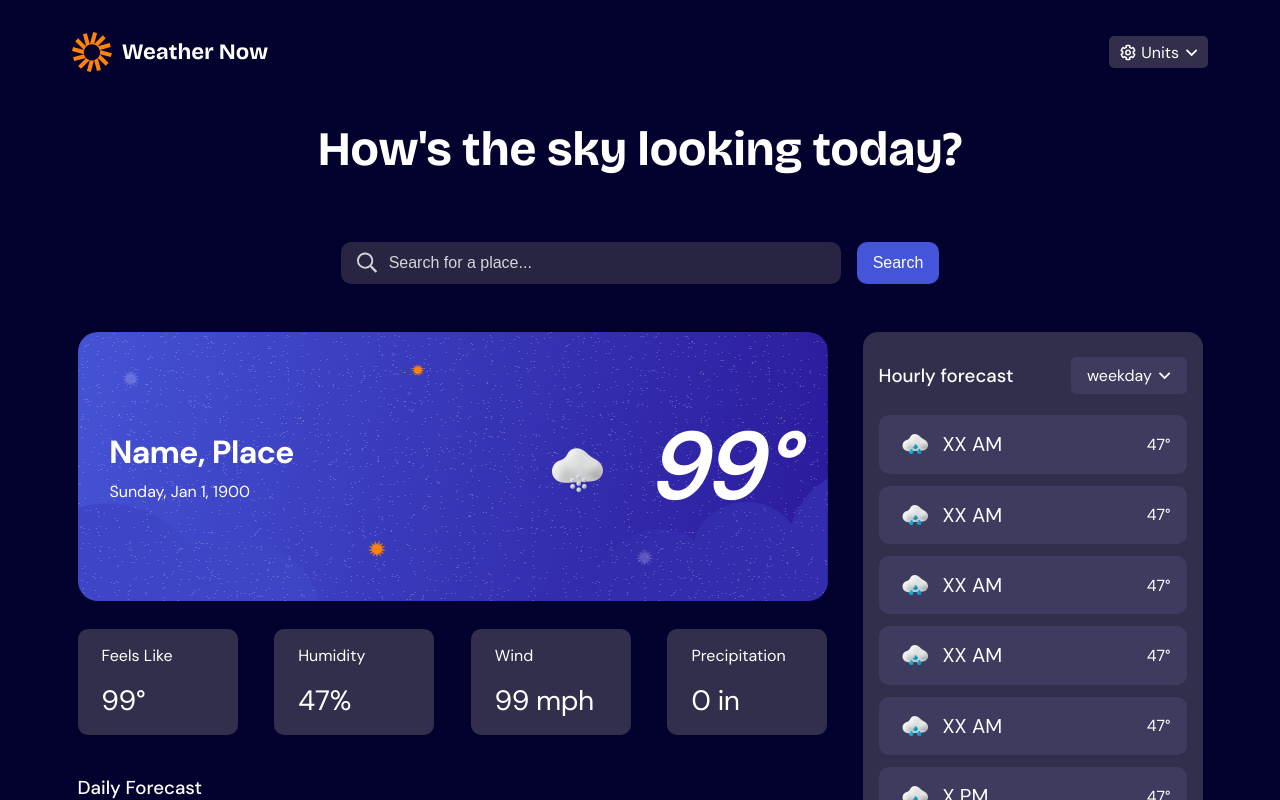
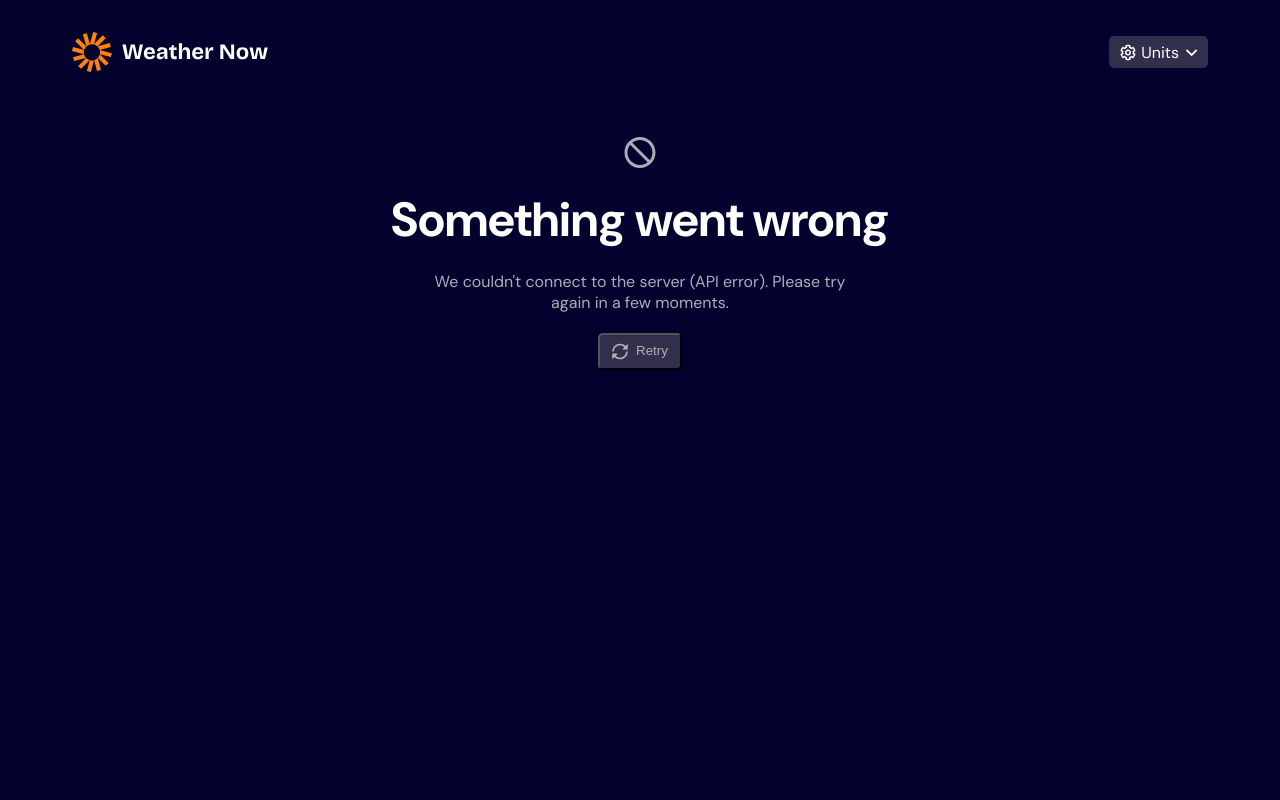
Before and after one commit to smajewski1980/react-weather-app, a React (Vite) app: page / in a window 1280 px wide. Shown: the top 800 px of the page. Built offline with nearby package versions, Linux system fonts and the light colour scheme.

Commit message:
created the error component

```diff
--- /dev/null
+++ b/components/Error/Error.jsx
@@ -0,0 +1,31 @@
+import styles from "./Error.module.css";
+
+const Error = () => {
+  return (
+    <div
+      role='alert'
+      aria-live='assertive'
+      aria-describedby=''
+      className={styles.errorWrapper}
+    >
+      <img
+        src='../../src/assets/images/icon-error.svg'
+        alt='error'
+      />
+      <h2>Something went wrong</h2>
+      <p>
+        We couldn't connect to the server (API error). Please try again in a few
+        moments.
+      </p>
+      <button>
+        <img
+          src='../../src/assets/images/icon-retry.svg'
+          alt=''
+        />
+        Retry
+      </button>
+    </div>
+  );
+};
+
+export default Error;
--- /dev/null
+++ b/components/Error/Error.module.css
@@ -0,0 +1,36 @@
+.errorWrapper {
+  text-align: center;
+  display: grid;
+  justify-items: center;
+  gap: 1.25rem;
+  margin-block-start: 3rem;
+
+  img {
+    width: 2rem;
+  }
+
+  h2 {
+    font-size: 3rem;
+  }
+
+  p {
+    font-size: 1rem;
+    color: var(--Neutral-300);
+    max-width: 40ch;
+  }
+
+  button {
+    display: flex;
+    background-color: var(--Neutral-700);
+    color: var(--Neutral-300);
+    gap: 0.5rem;
+    padding: 0.5rem 0.75rem;
+    border-radius: 5px;
+    cursor: pointer;
+
+    img {
+      filter: brightness(0.7);
+      width: 1rem;
+    }
+  }
+}
--- a/src/App.jsx
+++ b/src/App.jsx
@@ -5,17 +5,22 @@ import Hero from "../components/Hero/Hero";
 import HourlyForecast from "../components/HourlyForecast/HourlyForecast";
 import "./App.css";
 
+// just for now
+import Error from "../components/Error/Error";
+
 function App() {
   return (
     <>
       <Header />
-      <Hero />
+      {/* <Hero /> */}
       <div className='mainLayout'>
         <div className='innerLayout'>
-          <CurrentWeather />
-          <DailyForecast />
+          {/* just for now */}
+          <Error />
+          {/* <CurrentWeather /> */}
+          {/* <DailyForecast /> */}
         </div>
-        <HourlyForecast />
+        {/* <HourlyForecast /> */}
       </div>
     </>
   );
```
